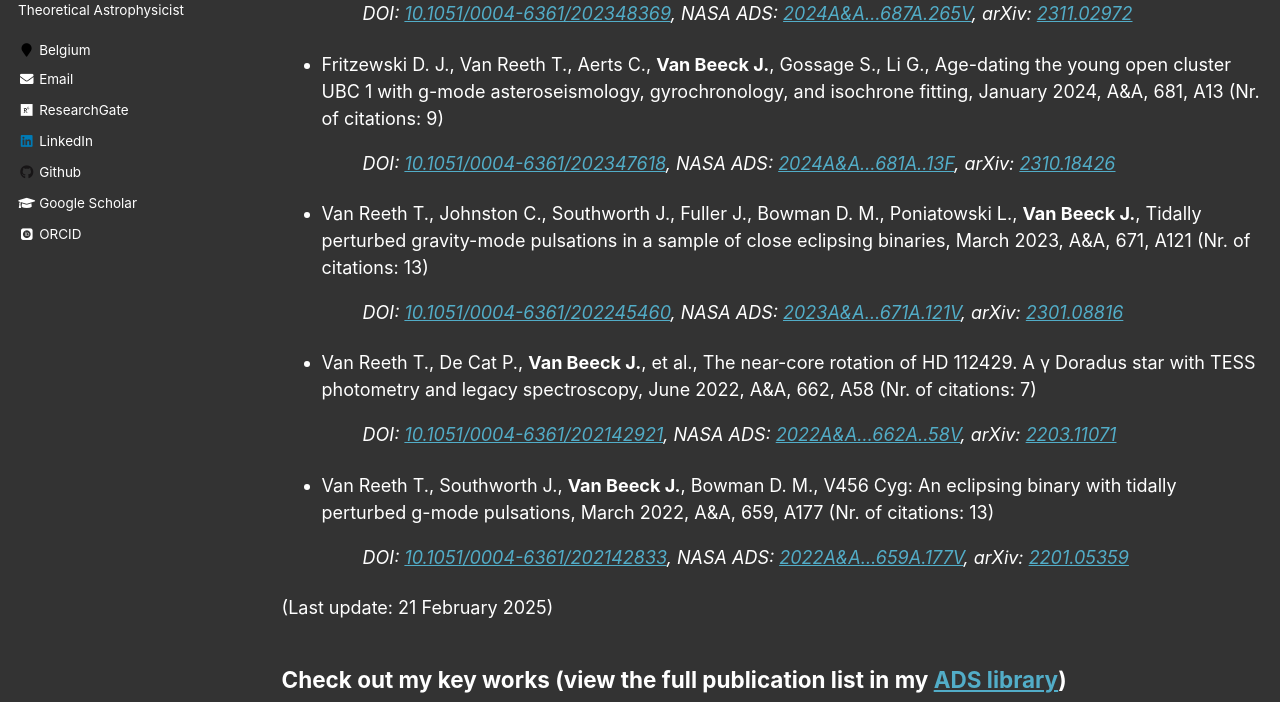
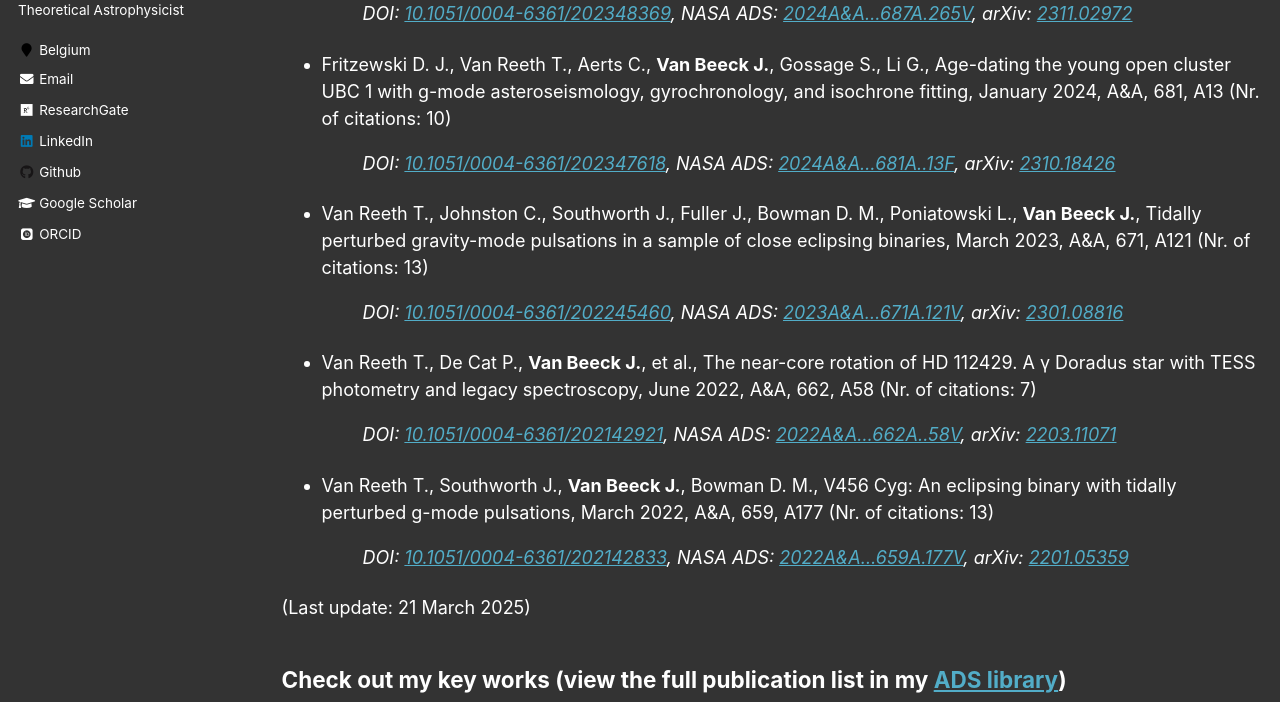
Before and after one commit to JVB11/jvb11.github.io, a Jekyll site: the page built from _pages/publications.md, in a window 1280 px wide and 1400 px high. Shown: the part 335-1037 px from the top of the window. Built offline with Jekyll 4.4.1, drawn with Linux system fonts in a browser that asks for light colours; some web fonts are replaced.

Commit message:
(automatically) pushing latest version of last 5 publications

```diff
--- a/_pages/publications.md
+++ b/_pages/publications.md
@@ -12,7 +12,7 @@ author_profile: true
 
 &nbsp;&nbsp;&nbsp;&nbsp;&nbsp;&nbsp;&nbsp;&nbsp;&nbsp;&nbsp;&nbsp;&nbsp;&nbsp;&nbsp;&nbsp;&nbsp;*DOI: <a href="https://doi.org/10.1051/0004-6361/202348369">10.1051/0004-6361/202348369</a>, NASA ADS: <a href="https://ui.adsabs.harvard.edu/abs/2024A&A...687A.265V">2024A&A...687A.265V</a>, arXiv: <a href="https://arxiv.org/abs/2311.02972">2311.02972</a>*
 
-+ Fritzewski D. J., Van Reeth T., Aerts C., **Van Beeck J.**, Gossage S., Li G., Age-dating the young open cluster UBC 1 with g-mode asteroseismology, gyrochronology, and isochrone fitting, January 2024, A&A, 681, A13 (Nr. of citations: 9)
++ Fritzewski D. J., Van Reeth T., Aerts C., **Van Beeck J.**, Gossage S., Li G., Age-dating the young open cluster UBC 1 with g-mode asteroseismology, gyrochronology, and isochrone fitting, January 2024, A&A, 681, A13 (Nr. of citations: 10)
 
 &nbsp;&nbsp;&nbsp;&nbsp;&nbsp;&nbsp;&nbsp;&nbsp;&nbsp;&nbsp;&nbsp;&nbsp;&nbsp;&nbsp;&nbsp;&nbsp;*DOI: <a href="https://doi.org/10.1051/0004-6361/202347618">10.1051/0004-6361/202347618</a>, NASA ADS: <a href="https://ui.adsabs.harvard.edu/abs/2024A&A...681A..13F">2024A&A...681A..13F</a>, arXiv: <a href="https://arxiv.org/abs/2310.18426">2310.18426</a>*
 
@@ -29,7 +29,7 @@ author_profile: true
 &nbsp;&nbsp;&nbsp;&nbsp;&nbsp;&nbsp;&nbsp;&nbsp;&nbsp;&nbsp;&nbsp;&nbsp;&nbsp;&nbsp;&nbsp;&nbsp;*DOI: <a href="https://doi.org/10.1051/0004-6361/202142833">10.1051/0004-6361/202142833</a>, NASA ADS: <a href="https://ui.adsabs.harvard.edu/abs/2022A&A...659A.177V">2022A&A...659A.177V</a>, arXiv: <a href="https://arxiv.org/abs/2201.05359">2201.05359</a>*
 
 
-(Last update: 21 February 2025)
+(Last update: 21 March 2025)
 
 ## Check out my key works (view the full publication list in my [ADS library](https://ui.adsabs.harvard.edu/public-libraries/mrBh0XAqRuqabcPXhidMUA))
 
```
